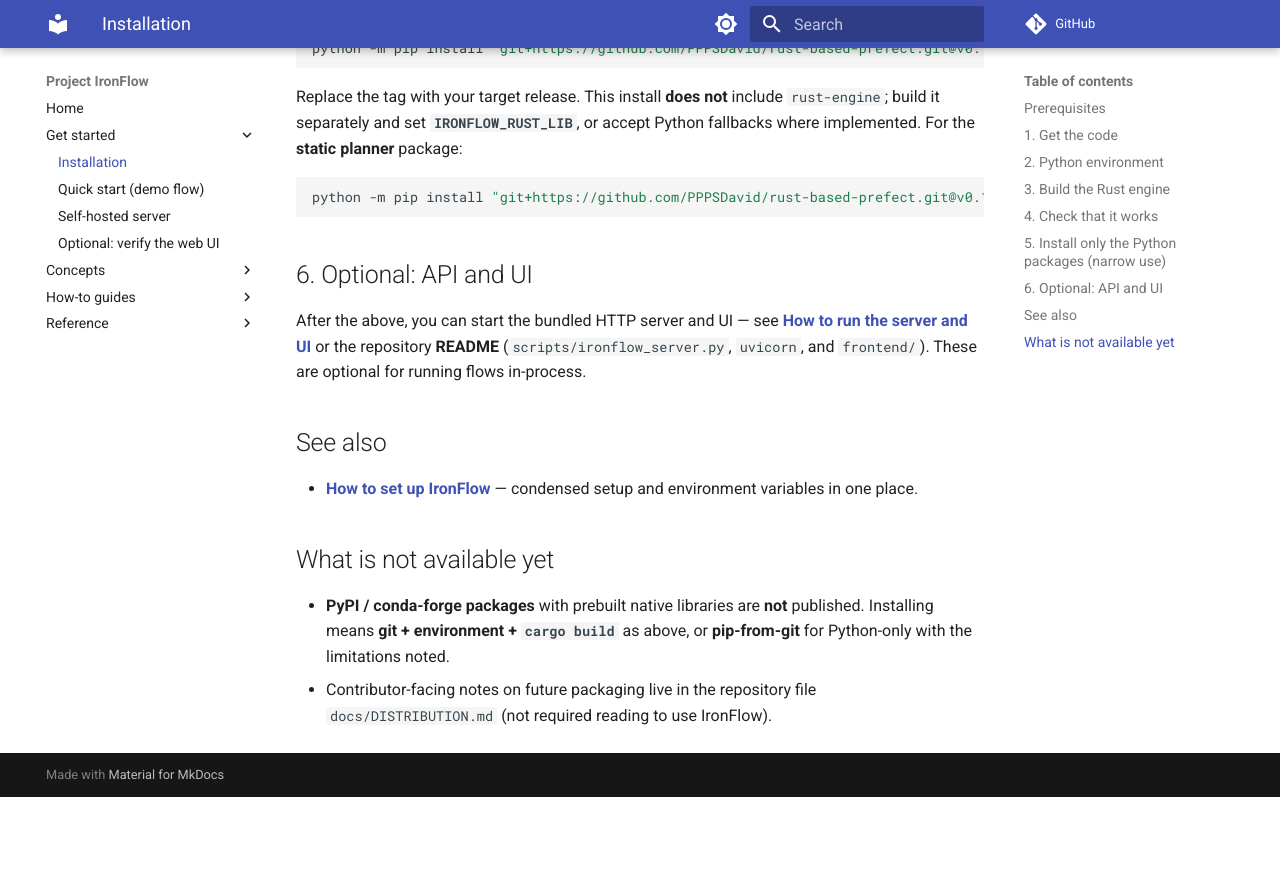
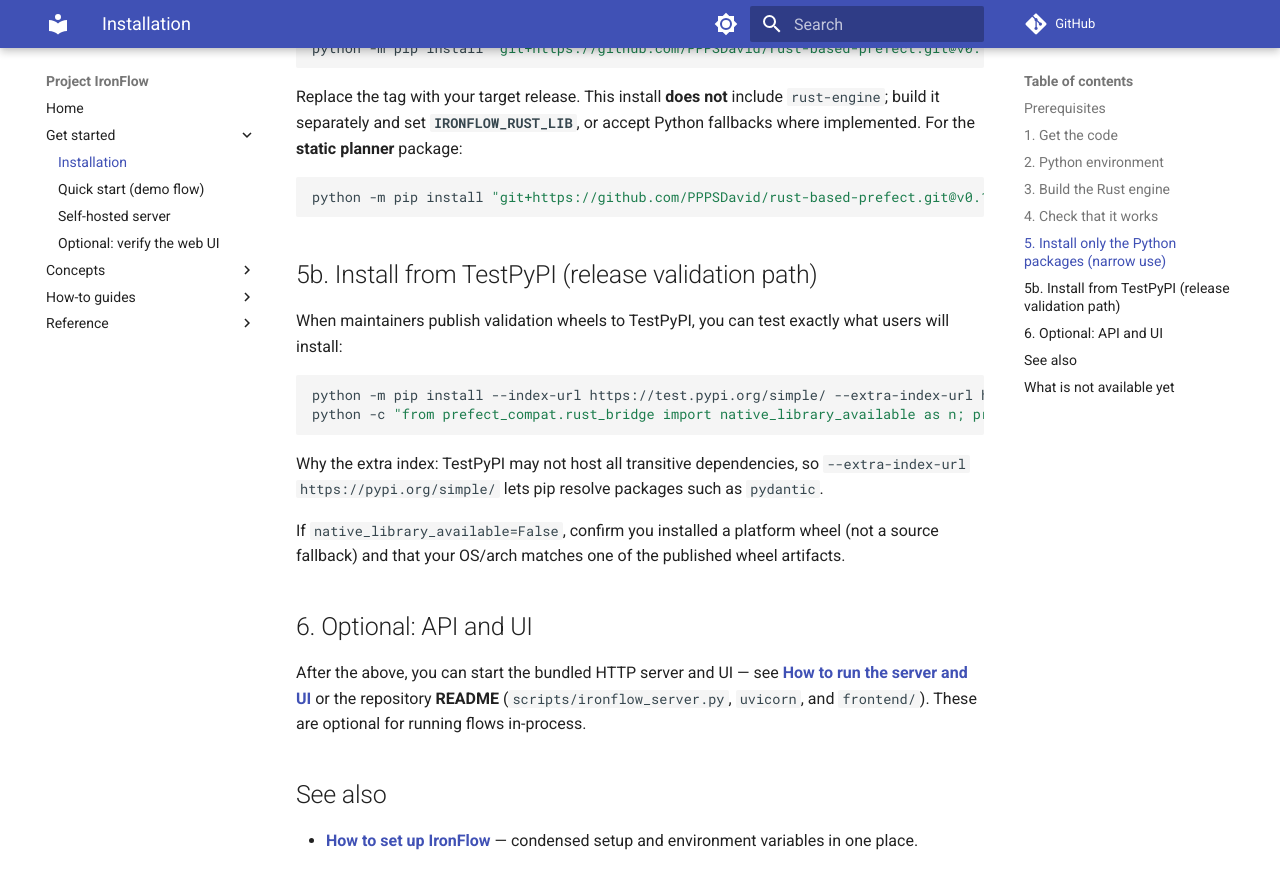
Before and after one commit to PPPSDavid/rust-based-prefect, an MkDocs documentation site: the page built from docs/INSTALL.md, in a window 1280 px wide and 900 px high, scrolled down 2295 px. Shown: the top 889 px of the window. Built offline with MkDocs 1.6.1 and Material for MkDocs 9.7.7, drawn with Linux system fonts in a browser that asks for light colours; comment, search, counter and statistics services are not loaded; before the commit the page ends 3092 px from its top, so only the background shows below that.

Commit message:
docs: add TestPyPI verification and metadata guidance
Co-authored-by: Cursor <cursoragent@cursor.com>

````diff
--- a/docs/INSTALL.md
+++ b/docs/INSTALL.md
@@ -93,6 +93,19 @@ Replace the tag with your target release. This install **does not** include `rus
 python -m pip install "git+https://github.com/PPPSDavid/rust-based-prefect.git@v0.1.1#subdirectory=static-planner"
 ```
 
+## 5b. Install from TestPyPI (release validation path)
+
+When maintainers publish validation wheels to TestPyPI, you can test exactly what users will install:
+
+```bash
+python -m pip install --index-url https://test.pypi.org/simple/ --extra-index-url https://pypi.org/simple/ ironflow-prefect-compat==0.1.1
+python -c "from prefect_compat.rust_bridge import native_library_available as n; print('native_library_available=', n())"
+```
+
+Why the extra index: TestPyPI may not host all transitive dependencies, so `--extra-index-url https://pypi.org/simple/` lets pip resolve packages such as `pydantic`.
+
+If `native_library_available=False`, confirm you installed a platform wheel (not a source fallback) and that your OS/arch matches one of the published wheel artifacts.
+
 ## 6. Optional: API and UI
 
 After the above, you can start the bundled HTTP server and UI — see **[How to run the server and UI](how-to/server-and-ui.md)** or the repository **README** (`scripts/ironflow_server.py`, `uvicorn`, and `frontend/`). These are optional for running flows in-process.
````
Also changed, not shown: docs/DISTRIBUTION.md (+35 -0 lines).
